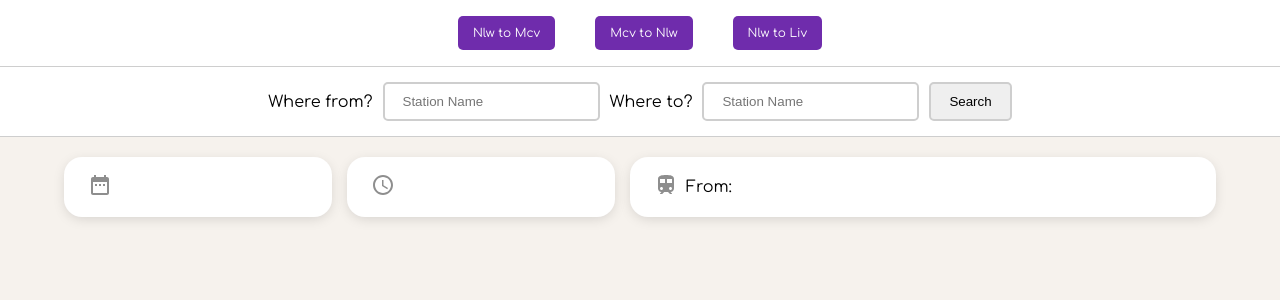
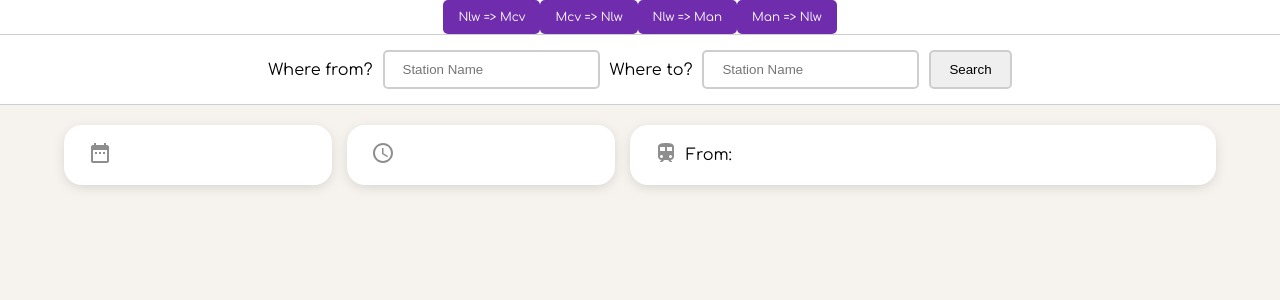
Before and after one commit to kieranphilipbrown/train-times-app, a React (Create React App) app: page / in a window 1280 px wide. Shown: the top 300 px of the page. Built offline with nearby package versions, Linux system fonts and the light colour scheme.

Commit message:
Style adjustments

```diff
--- a/src/components/TrainList.js
+++ b/src/components/TrainList.js
@@ -82,15 +82,18 @@ class TrainList extends React.Component {
 			<>
 				<main className="main-content">
 					<div style={buttonContainer}>
-						<ul style={{ display: 'flex', justifyContent: 'space-between', listStyleType: 'none', paddingLeft: "0" }}>
-							<TrainButton id="NLW" data-des="MCV" onClick={this.trainListCallback}>Nlw to Mcv</TrainButton>
-						</ul>
-						<ul style={{ display: 'flex', justifyContent: 'space-between', listStyleType: 'none' }}>
-							<TrainButton id="MCV" data-des="NLW" onClick={this.trainListCallback}>Mcv to Nlw</TrainButton>
-						</ul>
-						<ul style={{ display: 'flex', justifyContent: 'space-between', listStyleType: 'none' }}>
-							<TrainButton id="NLW" data-des="LIV" onClick={this.trainListCallback}>Nlw to Liv</TrainButton>
-						</ul>
+						<TrainButtonContainer>
+							<TrainButton id="NLW" data-des="MCV" onClick={this.trainListCallback}>Nlw => Mcv</TrainButton>
+						</TrainButtonContainer>
+						<TrainButtonContainer>
+							<TrainButton id="MCV" data-des="NLW" onClick={this.trainListCallback}>Mcv => Nlw</TrainButton>
+						</TrainButtonContainer>
+						<TrainButtonContainer>
+							<TrainButton id="NLW" data-des="MAN" onClick={this.trainListCallback}>Nlw => Man</TrainButton>
+						</TrainButtonContainer>
+						<TrainButtonContainer>
+							<TrainButton id="MAN" data-des="NLW" onClick={this.trainListCallback}>Man => Nlw</TrainButton>
+						</TrainButtonContainer>
 					</div>
 
 					<SearchContainer>
@@ -184,6 +187,11 @@ const ErrorMessageIcon = styled.svg`
 	margin-right: 8px;
 }
 `;
+
+const TrainButtonContainer = styled.div`
+	display: flex;
+	justify-content: space-between;
+`
 
 const TrainButton = styled.button`
 	background: #6f2cac;
```
